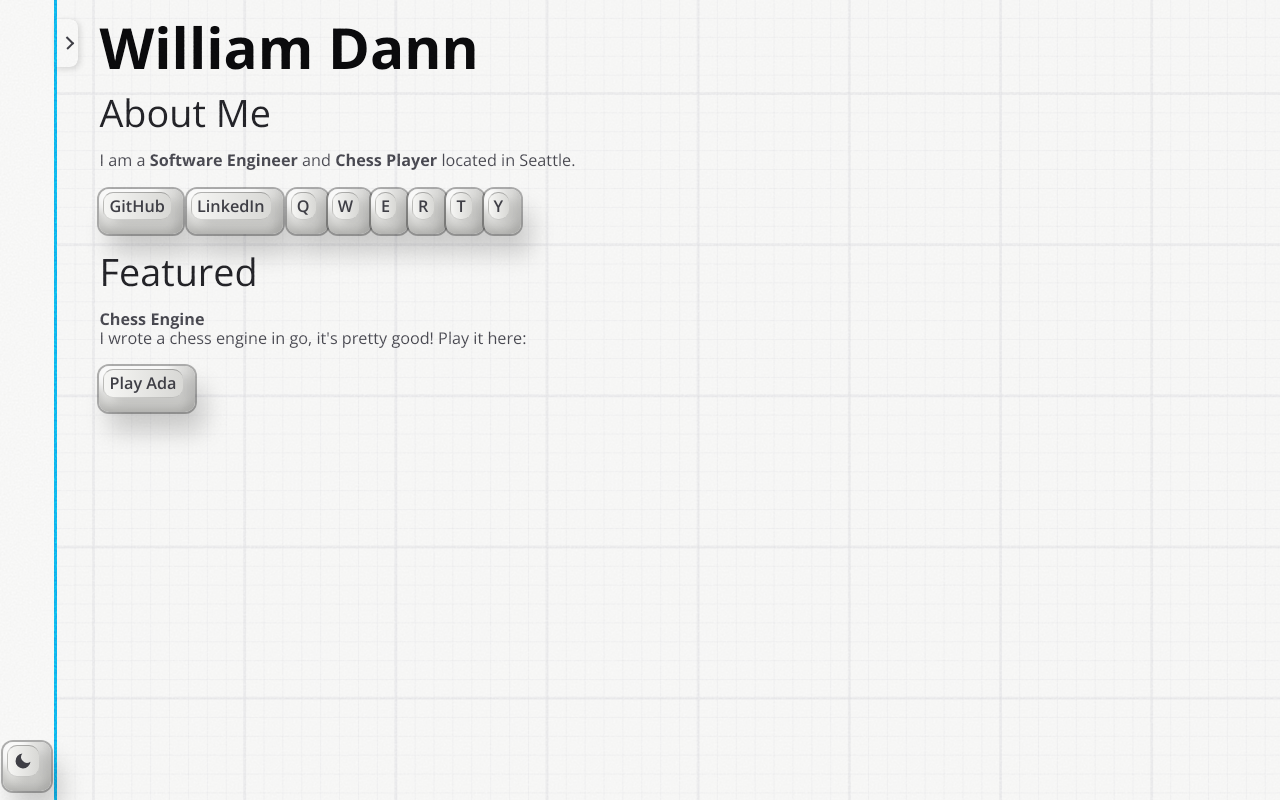
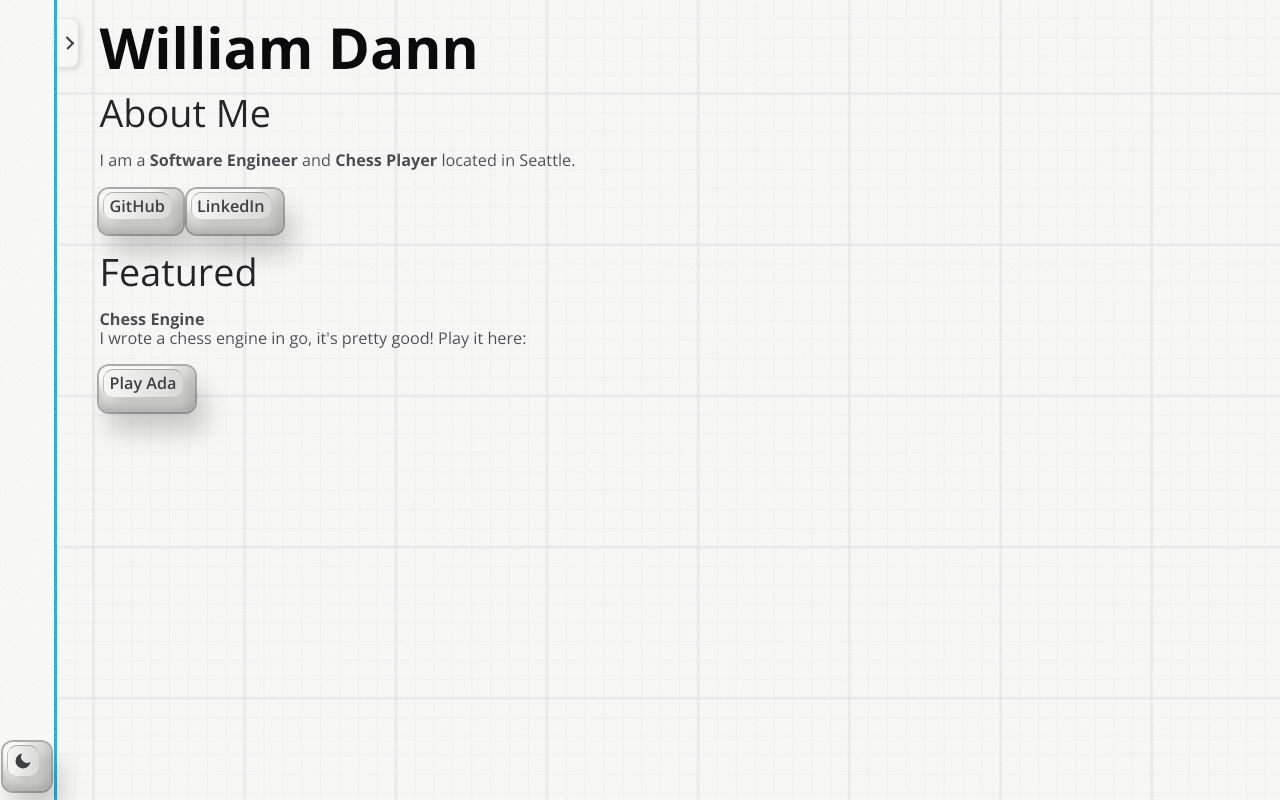
Before and after one commit to WilliamDann/williamdann.github.io, a React (Vite) app: page / in a window 1280 px wide. Built offline with nearby package versions, Linux system fonts and the light colour scheme.

Commit message:
no test buttons

```diff
--- a/src/App.tsx
+++ b/src/App.tsx
@@ -19,12 +19,6 @@ function Home() {
       <p>I am a <b>Software Engineer</b> and <b>Chess Player</b> located in Seattle.</p>
       <Gap lines={1} />
       <p><a href="https://www.github.com/WilliamDann">GitHub</a> <a href="https://www.github.com/WilliamDann">LinkedIn</a>
-      <span> </span><a>Q</a>
-      <a>W</a>
-      <a>E</a>
-      <a>R</a>
-      <a>T</a>
-      <a>Y</a>
       </p>
       <Gap lines={1} />
 
```
